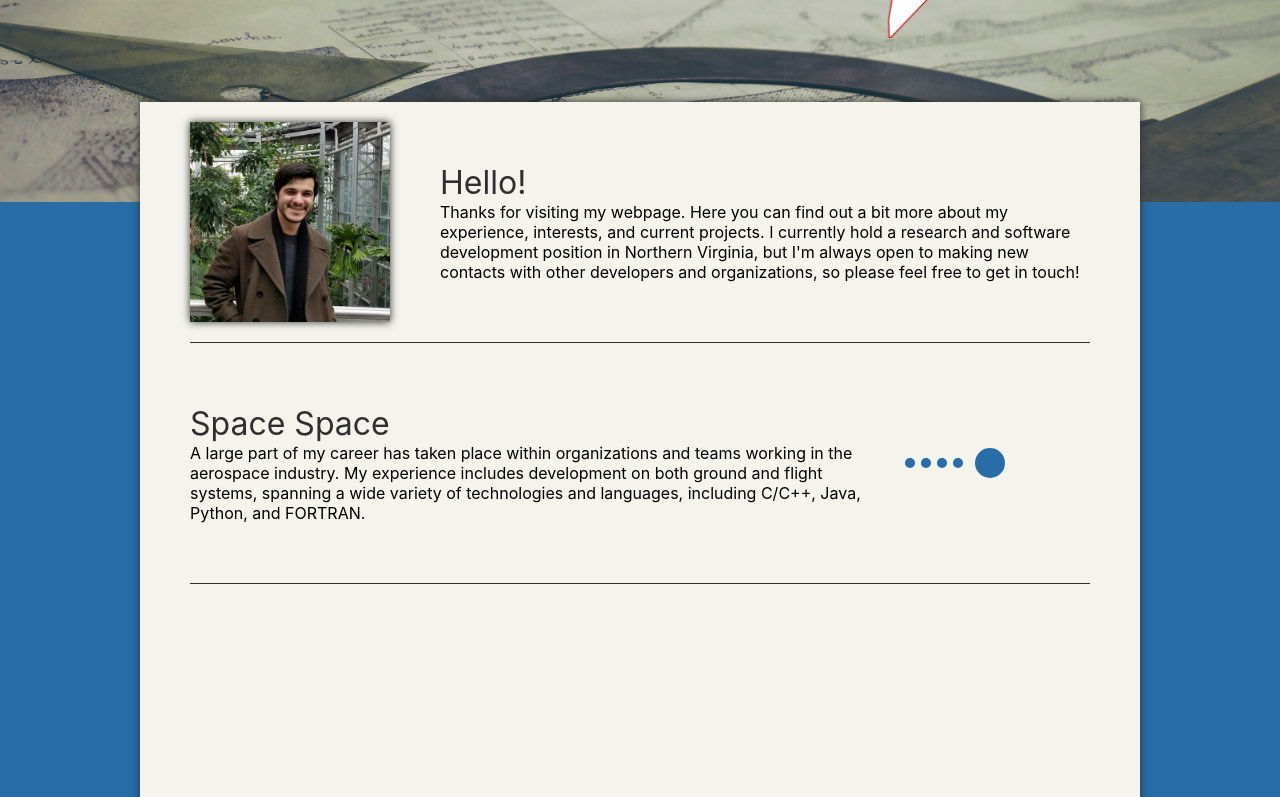
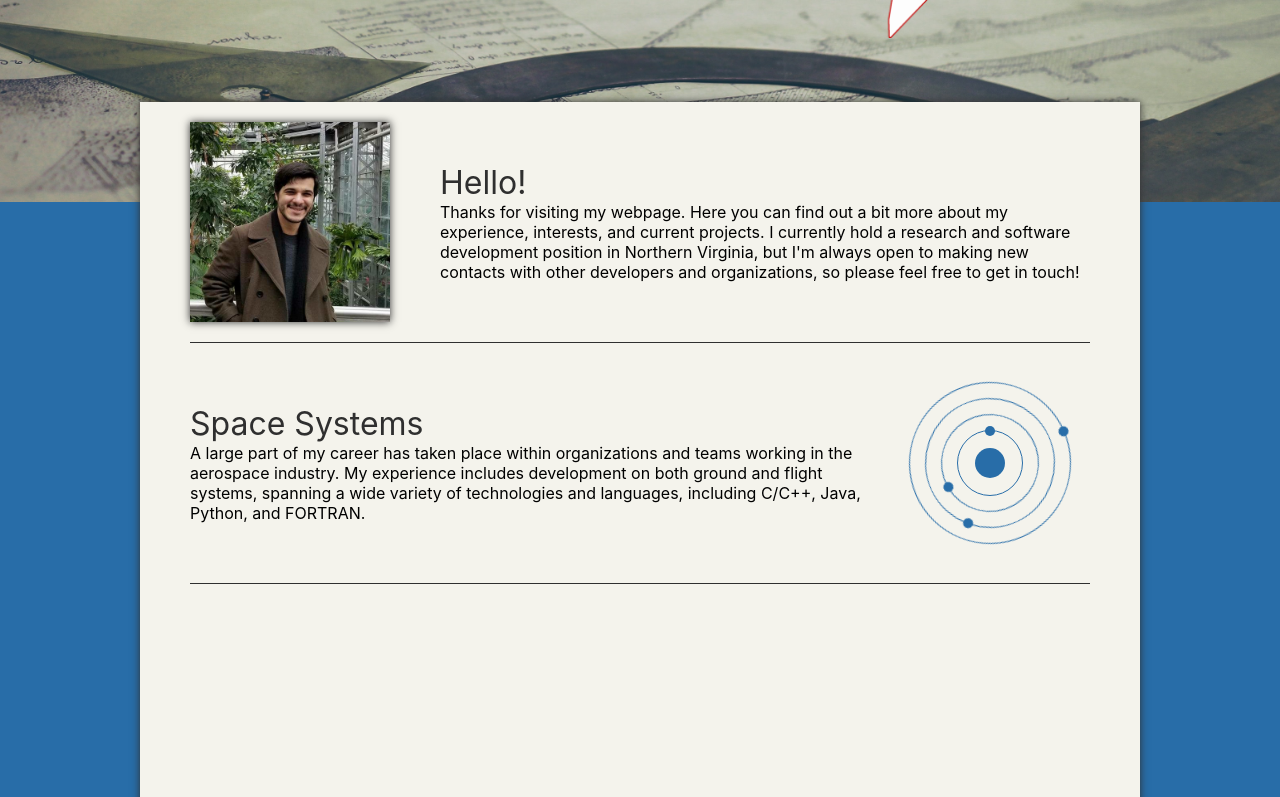
Before and after one commit to MMazzocchi/mmazzocchi.github.io, a React (Create React App) app: page / in a window 1280 px wide. Shown: the part 479-1276 px from the top of the page. Built offline with nearby package versions, Linux system fonts and the light colour scheme.

Commit message:
Added solar system animation.

```diff
--- a/src/home/sections/space/SolarSystem.js
+++ b/src/home/sections/space/SolarSystem.js
@@ -1,6 +1,7 @@
 import React from 'react';
 import withStyles from '@material-ui/core/styles/withStyles.js';
 import { color2 } from '../../../styles.js';
+import './orbit.css';
 
 const styles = {
   solar_system: {
@@ -14,6 +15,18 @@ const styles = {
     'left': 0,
     'width': '100%',
     'height': '100%',
+    'animation-name': 'orbit',
+    'animation-iteration-count': 'infinite',
+    'animation-timing-function': 'linear',
+    'display': 'flex',
+    'align-items': 'center',
+    'justify-content': 'center',
+  },
+  orbit: {
+    'border': '1px '+color2+' solid',
+    'width': 0,
+    'height': 0,
+    'border-radius': '50%',
   },
   planet: {
     'padding': '5px',
@@ -43,8 +56,17 @@ const Sun = ({ classes }) => (
   </div>
 );
 
-const Planet = ({ classes, x, y }) => (
-  <div className={ classes.planet_container }>
+const Planet = ({ classes, x, y, orbit_radius, duration }) => (
+  <div
+    className={ classes.planet_container }
+    style={{ 'animation-duration': duration }}>
+
+    <div
+      className={ classes.orbit }
+      style={{
+        'padding': orbit_radius,
+      }}></div>
+
     <div className={ classes.body } style={{ top: y, left: x }}>
       <div className={ classes.planet }></div>
     </div>
@@ -54,10 +76,10 @@ const Planet = ({ classes, x, y }) => (
 const SolarSystem = ({ classes }) => (
   <div className={ classes.solar_system }>
     <Sun classes={ classes } />
-    <Planet classes={ classes } x="10%" y="50%" />
-    <Planet classes={ classes } x="18%" y="50%" />
-    <Planet classes={ classes } x="26%" y="50%" />
-    <Planet classes={ classes } x="34%" y="50%" />
+    <Planet classes={ classes } orbit_radius="40%" y="10%" x="50%" duration="27s" />
+    <Planet classes={ classes } orbit_radius="32%" y="18%" x="50%" duration="9s" />
+    <Planet classes={ classes } orbit_radius="24%" y="26%" x="50%" duration="3s" />
+    <Planet classes={ classes } orbit_radius="16%" y="34%" x="50%" duration="1s" />
   </div>
 );
 
--- a/src/home/sections/space/index.js
+++ b/src/home/sections/space/index.js
@@ -18,7 +18,7 @@ const Space = ({ classes }) => (
   <Section>
     <div>
       <div className={ classes.title }>
-        Space Space
+        Space Systems
       </div>
       <div>
         A large part of my career has taken place within organizations and teams
--- /dev/null
+++ b/src/home/sections/space/orbit.css
@@ -0,0 +1,4 @@
+@keyframes orbit {
+  0%   { transform: rotate(0deg); }
+  100% { transform: rotate(360deg); }
+}
```
